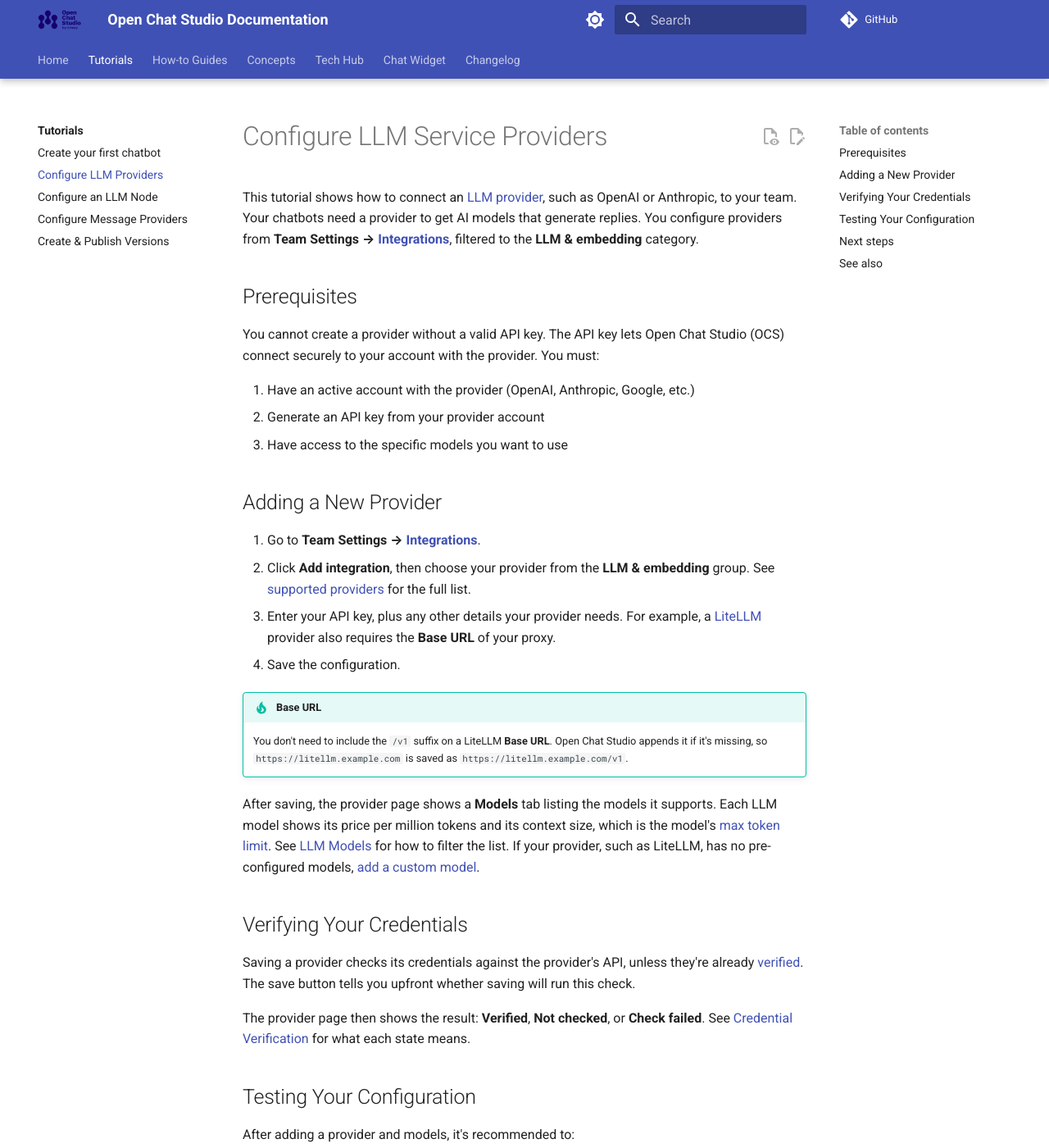
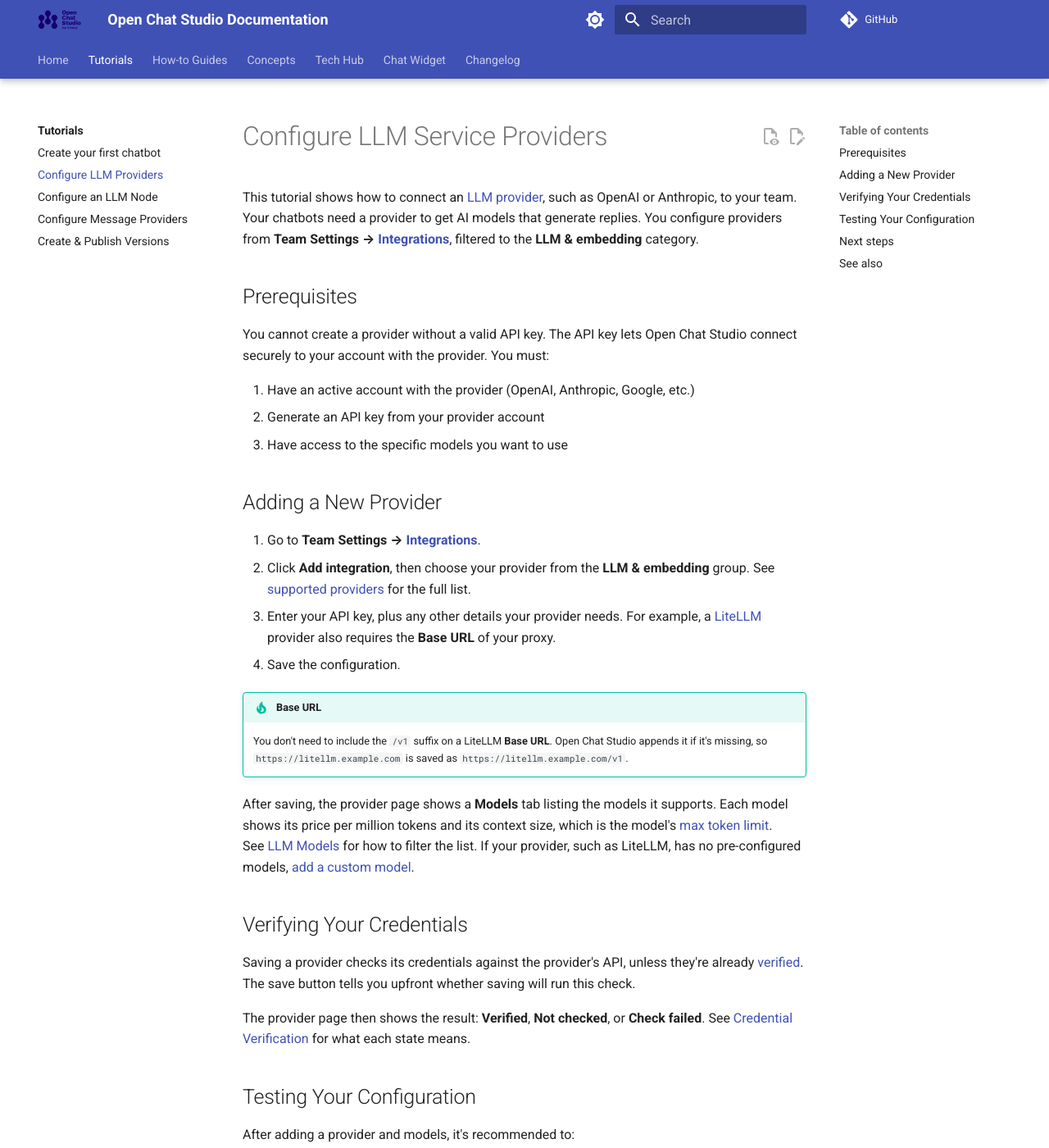
Before and after one commit to dimagi/open-chat-studio-docs, an MkDocs documentation site: the page built from docs/tutorials/configure_llm_providers.md, in a window 1280 px wide and 1400 px high. Shown: the whole window at 82% size. Built offline with MkDocs 1.6.1 and Material for MkDocs 9.7.7, drawn with Linux system fonts in a browser that asks for light colours; a script that is not in the unit is left out; comment, search, counter and statistics services are not loaded; some of the changed text lies outside the part shown.

Commit message:
Reverted changes to tutorial as outside scope of this PR

```diff
--- a/docs/tutorials/configure_llm_providers.md
+++ b/docs/tutorials/configure_llm_providers.md
@@ -7,7 +7,7 @@
 ## Prerequisites
 
 You cannot create a provider without a valid API key.
-The API key lets Open Chat Studio (OCS) connect securely to your account with the provider.
+The API key lets Open Chat Studio connect securely to your account with the provider.
 You must:
 
 1. Have an active account with the provider (OpenAI, Anthropic, Google, etc.)
@@ -29,7 +29,7 @@
     Open Chat Studio appends it if it's missing, so `https://litellm.example.com` is saved as `https://litellm.example.com/v1`.
 
 After saving, the provider page shows a **Models** tab listing the models it supports.
-Each LLM model shows its price per million tokens and its context size, which is the model's [max token limit](../concepts/llm.md#max-token-limit).
+Each model shows its price per million tokens and its context size, which is the model's [max token limit](../concepts/llm.md#max-token-limit).
 See [LLM Models](../concepts/team/llm_providers.md#llm-models) for how to filter the list.
 If your provider, such as LiteLLM, has no pre-configured models, [add a custom model](../how-to/add_custom_llm_model.md).
 
@@ -45,9 +45,9 @@
 
 After adding a provider and models, it's recommended to:
 
-1. Create a [test chatbot](first_chatbot.md)
-2. [Configure it](configure_llm_node.md#step-2-choose-a-model) to use your new provider/model
-3. [Send a test message](configure_llm_node.md#step-8-save-and-test) to verify everything works correctly
+1. Create a test chatbot
+2. Configure it to use your new provider/model
+3. Send a test message to verify everything works correctly
 
 ## Next steps
 
```
